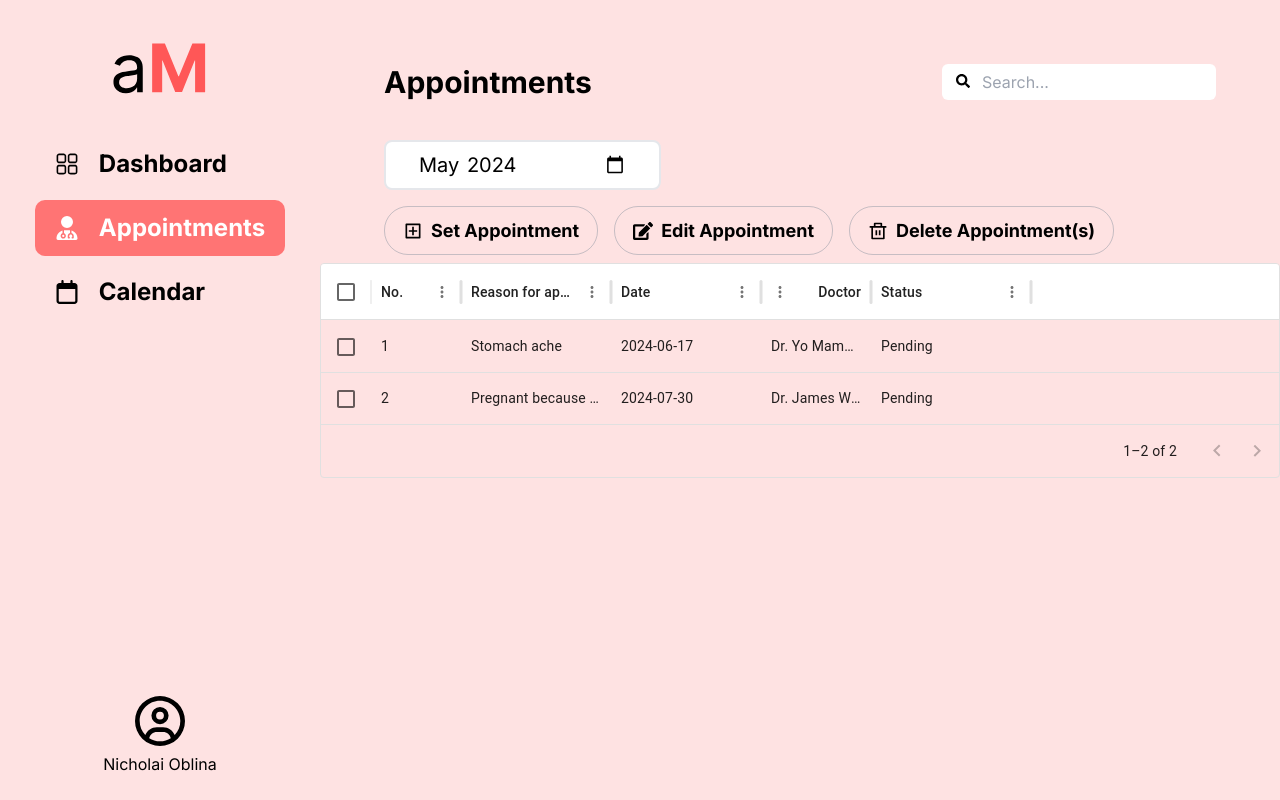
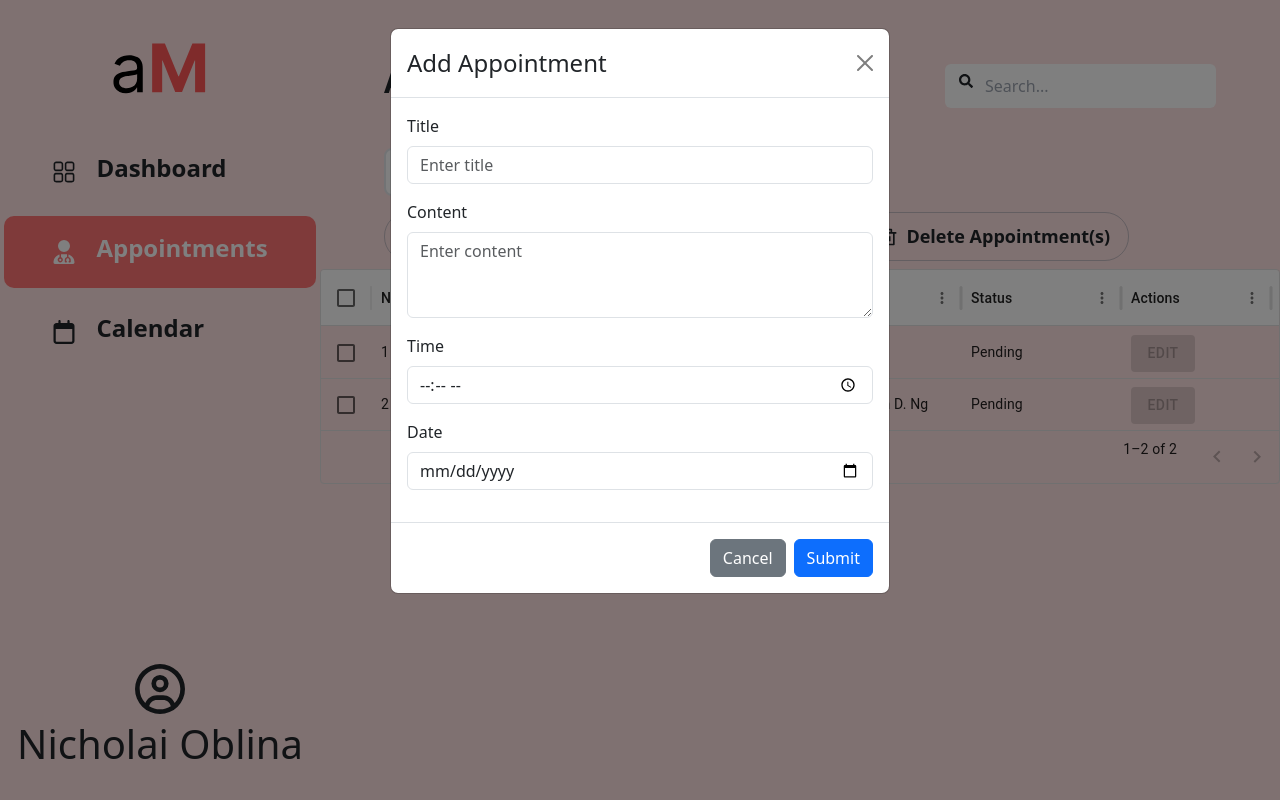
Before and after one commit to Sceyo/AppointMed, a React (Vite) app in the folder frontend/: page /appointments in a window 1280 px wide. Both pictures are taken after a click on the button "Set Appointment". Built offline with nearby package versions, Linux system fonts and the light colour scheme.

Commit message:
Added add appt and edit appt

```diff
--- a/frontend/src/components/appointments/ApptTable.jsx
+++ b/frontend/src/components/appointments/ApptTable.jsx
@@ -1,36 +1,41 @@
-// import Box from '@mui/material/Box';
+import React, { useState } from 'react';
 import { DataGrid } from '@mui/x-data-grid';
+import { Button } from '@mui/material';
 
-export default function AppointmentsTable() {
-  const columns = [
-    { field: 'id', headerName: 'No.', width: 90 },
-    {
-      field: 'reason',
-      headerName: 'Reason for appointment',
-      width: 150,
-    },
-    {
-      field: 'date',
-      headerName: 'Date',
-      width: 150,
-    },
-    {
-      field: 'doctor',
-      headerName: 'Doctor',
-      type: 'number',
-      width: 110,
-    },
-    {
-      field: 'status',
-      headerName: 'Status',
-      width: 160,
-    },
-  ];
+export default function AppointmentsTable({ onEdit }) {
+  const [selectedAppointment, setSelectedAppointment] = useState(null);
 
   const rows = [
     { id: 1, reason: 'Stomach ache', date: '2024-06-17', doctor: 'Dr. Yo Mamma', status: 'Pending' },
     { id: 2, reason: 'Pregnant because of James Ng', date: '2024-07-30', doctor: 'Dr. James Winston D. Ng', status: 'Pending' },
-  ]
+  ];
+
+  const handleSelectionChange = (selection) => {
+    const appointment = rows.find((row) => row.id === selection[0]);
+    setSelectedAppointment(appointment);
+  };
+
+  const handleEditClick = () => {
+    onEdit(selectedAppointment);
+  };
+
+  const columns = [
+    { field: 'id', headerName: 'No.', width: 90 },
+    { field: 'reason', headerName: 'Reason for appointment', width: 150 },
+    { field: 'date', headerName: 'Date', width: 150 },
+    { field: 'doctor', headerName: 'Doctor', width: 200 },
+    { field: 'status', headerName: 'Status', width: 160 },
+    {
+      field: 'actions',
+      headerName: 'Actions',
+      width: 150,
+      renderCell: () => (
+        <Button variant="contained" color="primary" onClick={handleEditClick} disabled={!selectedAppointment}>
+          Edit
+        </Button>
+      ),
+    },
+  ];
 
   return (
     <div>
@@ -47,6 +52,7 @@ export default function AppointmentsTable() {
         pageSizeOptions={[5]}
         checkboxSelection
         disableRowSelectionOnClick
+        onRowSelectionModelChange={handleSelectionChange}
       />
     </div>
   );
--- /dev/null
+++ b/frontend/src/components/appointments/CreateAppt.jsx
@@ -0,0 +1,100 @@
+import React, { useState, useEffect } from 'react';
+import { Form, Button, Modal } from 'react-bootstrap';
+import 'bootstrap/dist/css/bootstrap.min.css';
+import axios from 'axios';
+
+export default function CreateAppt({ showModal, handleClose }) {
+  const [userId, setUserId] = useState(null);
+  const [title, setTitle] = useState('');
+  const [content, setContent] = useState('');
+  const [time, setTime] = useState('');
+  const [date, setDate] = useState('');
+
+  useEffect(() => {
+    //Kani na part is assumed siya na ang userID from this session kay ma store siya sa local storage and iya ifetch para ma passs
+    // siya sa appointments since sa DB kay need ang userID? pwede rani ma change if ever.
+    const storedUserId = localStorage.getItem('userId');
+    if (storedUserId) {
+      setUserId(storedUserId);
+    }
+  }, []);
+
+  const handleTitleChange = (event) => {
+    setTitle(event.target.value);
+  };
+
+  const handleContentChange = (event) => {
+    setContent(event.target.value);
+  };
+
+  const handleTimeChange = (event) => {
+    setTime(event.target.value);
+  };
+
+  const handleDateChange = (event) => {
+    setDate(event.target.value);
+  };
+
+  const handleSubmit = async () => {
+    if (!userId) {
+      console.error('User ID is missing');
+      return;
+    }
+
+    try {
+      const response = await axios.post('http://localhost:3000/appointments', {
+        userId,
+        title,
+        content,
+        time,
+        date
+      });
+
+      setTitle('');
+      setContent('');
+      setTime('');
+      setDate('');
+
+      console.log('Appointment created successfully', response.data);
+      handleClose();
+      window.location.reload();
+    } catch (error) {
+      console.error('Error creating appointment:', error);
+      if (error.response) {
+        console.error('Error response:', error.response.data);
+      }
+    }
+  };
+
+  return (
+    <Modal show={showModal} onHide={handleClose}>
+      <Modal.Header closeButton>
+        <Modal.Title>Add Appointment</Modal.Title>
+      </Modal.Header>
+      <Modal.Body>
+        <Form>
+          <Form.Group className="mb-3" controlId="formTitle">
+            <Form.Label>Title</Form.Label>
+            <Form.Control type="text" placeholder="Enter title" value={title} onChange={handleTitleChange} />
+          </Form.Group>
+          <Form.Group className="mb-3" controlId="formContent">
+            <Form.Label>Content</Form.Label>
+            <Form.Control as="textarea" rows={3} placeholder="Enter content" value={content} onChange={handleContentChange} />
+          </Form.Group>
+          <Form.Group className="mb-3" controlId="formTime">
+            <Form.Label>Time</Form.Label>
+            <Form.Control type="time" value={time} onChange={handleTimeChange} />
+          </Form.Group>
+          <Form.Group className="mb-3" controlId="formDate">
+            <Form.Label>Date</Form.Label>
+            <Form.Control type="date" value={date} onChange={handleDateChange} />
+          </Form.Group>
+        </Form>
+      </Modal.Body>
+      <Modal.Footer>
+        <Button variant="secondary" onClick={handleClose}>Cancel</Button>
+        <Button variant="primary" onClick={handleSubmit}>Submit</Button>
+      </Modal.Footer>
+    </Modal>
+  );
+}
--- /dev/null
+++ b/frontend/src/components/appointments/EditAppt.jsx
@@ -0,0 +1,68 @@
+import React, { useState, useEffect } from 'react';
+import { Form, Button, Modal } from 'react-bootstrap';
+import 'bootstrap/dist/css/bootstrap.min.css';
+import axios from 'axios';
+
+export default function EditAppt({ showModal, handleClose, appointment }) {
+  const [title, setTitle] = useState('');
+  const [content, setContent] = useState('');
+  const [time, setTime] = useState('');
+  const [date, setDate] = useState('');
+
+  useEffect(() => {
+    if (appointment) {
+      setTitle(appointment.reason);
+      setContent(appointment.content);
+      setTime(appointment.time);
+      setDate(appointment.date);
+    }
+  }, [appointment]);
+
+  const handleSubmit = async () => {
+    try {
+      await axios.put(`http://localhost:3000/appointments/${appointment.id}`, {
+        title,
+        content,
+        time,
+        date
+      });
+      console.log('Appointment updated successfully');
+      handleClose();
+      window.location.reload();
+    } catch (error) {
+      console.error('Error updating appointment:', error);
+    }
+  };
+
+  return (
+    <Modal show={showModal} onHide={handleClose}>
+      <Modal.Header closeButton>
+        <Modal.Title>Edit Appointment</Modal.Title>
+      </Modal.Header>
+      <Modal.Body>
+        <Form>
+          <Form.Group className="mb-3" controlId="formTitle">
+            <Form.Label>Title</Form.Label>
+            <Form.Control type="text" placeholder="Enter title" value={title} onChange={(e) => setTitle(e.target.value)} />
+          </Form.Group>
+          <Form.Group className="mb-3" controlId="formContent">
+            <Form.Label>Content</Form.Label>
+            <Form.Control as="textarea" rows={3} placeholder="Enter content" value={content} onChange={(e) => setContent(e.target.value)} />
+          </Form.Group>
+          <Form.Group className="mb-3" controlId="formTime">
+            <Form.Label>Time</Form.Label>
+            <Form.Control type="time" value={time} onChange={(e) => setTime(e.target.value)} />
+          </Form.Group>
+          <Form.Group className="mb-3" controlId="formDate">
+            <Form.Label>Date</Form.Label>
+            <Form.Control type="date" value={date} onChange={(e) => setDate(e.target.value)} />
+          </Form.Group>
+        </Form>
+      </Modal.Body>
+      <Modal.Footer>
+        <Button variant="secondary" onClick={handleClose}>Cancel</Button>
+        <Button variant="primary" onClick={handleSubmit}>Save changes</Button>
+      </Modal.Footer>
+    </Modal>
+  );
+}
--- a/frontend/src/pages/Appointments.jsx
+++ b/frontend/src/pages/Appointments.jsx
@@ -1,44 +1,35 @@
-
 import { useState } from 'react';
 import AppointmentsTable from '../components/appointments/ApptTable';
 import Header from '../common/Header';
 import Layout from './Layout';
 import { RiAddBoxLine, RiDeleteBinLine } from 'react-icons/ri';
 import { FaEdit } from 'react-icons/fa';
+import CreateAppt from '../components/appointments/CreateAppt';
+import EditAppt from '../components/appointments/EditAppt';
 import axios from 'axios';
 
 export default function AppointmentsPage() {
   const [month, setMonth] = useState('2024-05');
-  const [userId, setUserId] = useState('');
-  const [title, setTitle] = useState('');
-  const [content, setContent] = useState('');
-  const [time, setTime] = useState('');
-  const [date, setDate] = useState('');
+  const [isPopupOpen, setIsPopupOpen] = useState(false);
+  const [isEditPopupOpen, setIsEditPopupOpen] = useState(false);
+  const [currentAppointment, setCurrentAppointment] = useState(null);
 
-  const handleSubmit = async (e) => {
-    e.preventDefault();
-    try {
-      const response = await axios.post('/appointments', {
-        userId,
-        title,
-        content,
-        time,
-        date,
-      });
-      if (response.status === 201) {
-        alert('Appointment created successfully');
-        setUserId('');
-        setTitle('');
-        setContent('');
-        setTime('');
-        setDate('');
-      } else {
-        alert(`Appointment was unsuccessful: ${response.data.message}`);
-      }
-    } catch (error) {
-      console.error('Error creating appointment:', error);
-      alert('Internal server error');
-    }
+  const handleSetAppointment = () => {
+    setIsPopupOpen(true);
+  };
+
+  const handleClosePopup = () => {
+    setIsPopupOpen(false);
+  };
+
+  const handleEditAppointment = (appointment) => {
+    setCurrentAppointment(appointment);
+    setIsEditPopupOpen(true);
+  };
+
+  const handleCloseEditPopup = () => {
+    setIsEditPopupOpen(false);
+    setCurrentAppointment(null);
   };
 
   return (
@@ -57,7 +48,7 @@ export default function AppointmentsPage() {
             />
           </div>
           <div className='flex flex-row my-2'>
-            <button className='action-btn flex flex-row items-center'>
+            <button className='action-btn flex flex-row items-center' onClick={handleSetAppointment}>
               <RiAddBoxLine size={20} style={{ marginRight: '8px' }} />
               Set Appointment
             </button>
@@ -71,7 +62,9 @@ export default function AppointmentsPage() {
             </button>
           </div>
         </div>
-        <AppointmentsTable />
+        <AppointmentsTable onEdit={handleEditAppointment} />
+        <CreateAppt showModal={isPopupOpen} handleClose={handleClosePopup} />
+        <EditAppt showModal={isEditPopupOpen} handleClose={handleCloseEditPopup} appointment={currentAppointment} />
       </div>
     </Layout>
   );
--- a/frontend/src/pages/Login.jsx
+++ b/frontend/src/pages/Login.jsx
@@ -31,6 +31,10 @@ export default function LoginPage() {
     try {
       const response = await axios.post('http://127.0.0.1:3000/user/login', formData);
       console.log(response.data.message);
+
+      if (response.data.message === 'Login successful') {
+        window.location.href = '/dashboard';
+      }
     } catch (error) {
       console.error('Error during login:', error.response.data.message);
       setError(error.response.data.message);
@@ -67,18 +71,18 @@ export default function LoginPage() {
             placeholder='Email'
             type='email'
             value={formData.email}
-            onChange={(event) => setFormData({...formData, email: event.target.value})}
+            onChange={(event) => setFormData({ ...formData, email: event.target.value })}
             className='w-full my-2 p-3 rounded-3xl border-solid border-2 border-black border-opacity-10 text-lg tracking-wide focus:outline-red-300'
           />
           <input
             placeholder='Password'
             type='password'
             value={formData.password}
-            onChange={(event) => setFormData({...formData, password: event.target.value})}
+            onChange={(event) => setFormData({ ...formData, password: event.target.value })}
             className='w-full my-2 p-3 rounded-3xl border-solid border-2 border-black border-opacity-10 text-lg tracking-wide focus:outline-red-300'
           />
           <div className='self-end opacity-50 pb-1'>
-            <a className='text-right'>Forgot your password?</a>
+            <a className='text-right' href='/forgot-password'>Forgot your password?</a>
           </div>
           <button
             onClick={handleLoginBtn}
```
Also changed, not shown: 2 other files (tests, documents, lock files or other folders).
